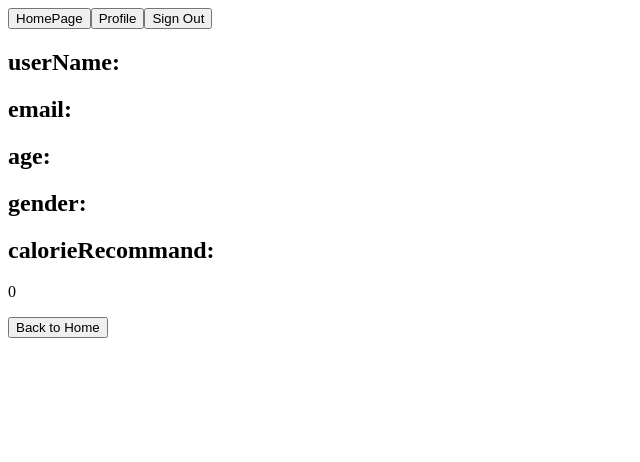
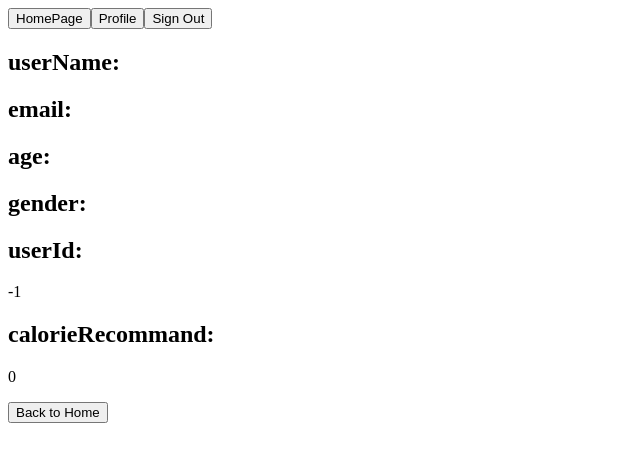
Before and after one commit to Frank-Z-Chen/Diet-Planner, a React (Create React App) app in the folder frontend/dietplanner/: page /profile in a window 1280 px wide. Shown: the top 462 px of the page, without its empty margins (0-640 px from the left). Built offline with nearby package versions, Linux system fonts and the light colour scheme.

Commit message:
attempt_4.4

```diff
--- a/frontend/dietplanner/src/profile.js
+++ b/frontend/dietplanner/src/profile.js
@@ -8,6 +8,7 @@ const Profile = () => {
     const [age, setAge] = useState(window.age);
     const [gender, setGender] = useState(window.gender);
     const [calorieRecommand, setCalorieRecommand] = useState(window.calorieRecommand);
+    const [userId, setUserId] = useState(window.userId);
     const history = useHistory();
 
     const returnHome = (e) =>{
@@ -65,6 +66,8 @@ const Profile = () => {
             <p>{age}</p>
             <h2>gender:</h2>
             <p>{gender}</p>
+            <h2>userId:</h2>
+            <p>{userId}</p>
             <h2>calorieRecommand:</h2>
             <p>{calorieRecommand}</p>
             <button onClick={returnHome}>Back to Home</button>
```
